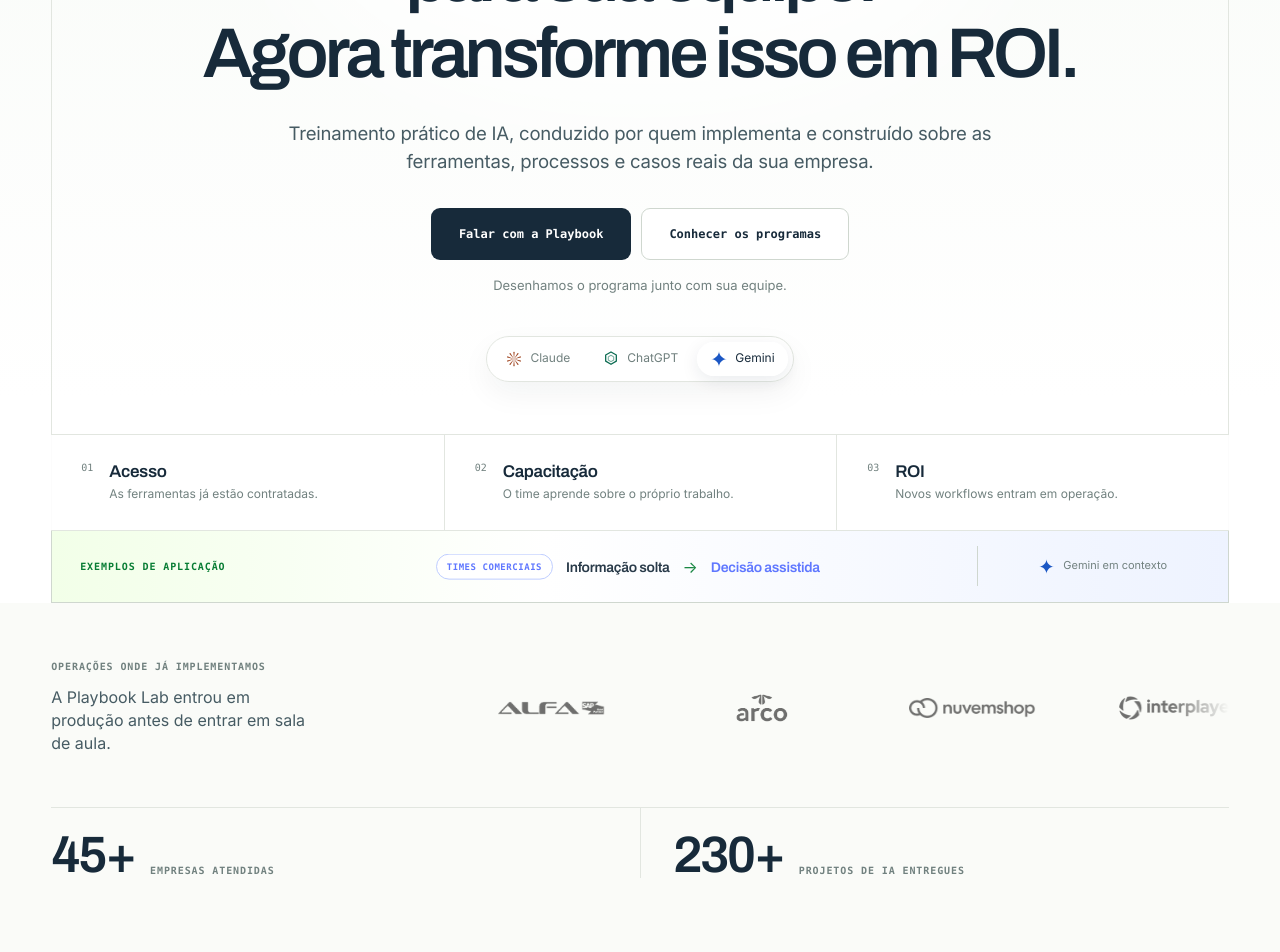
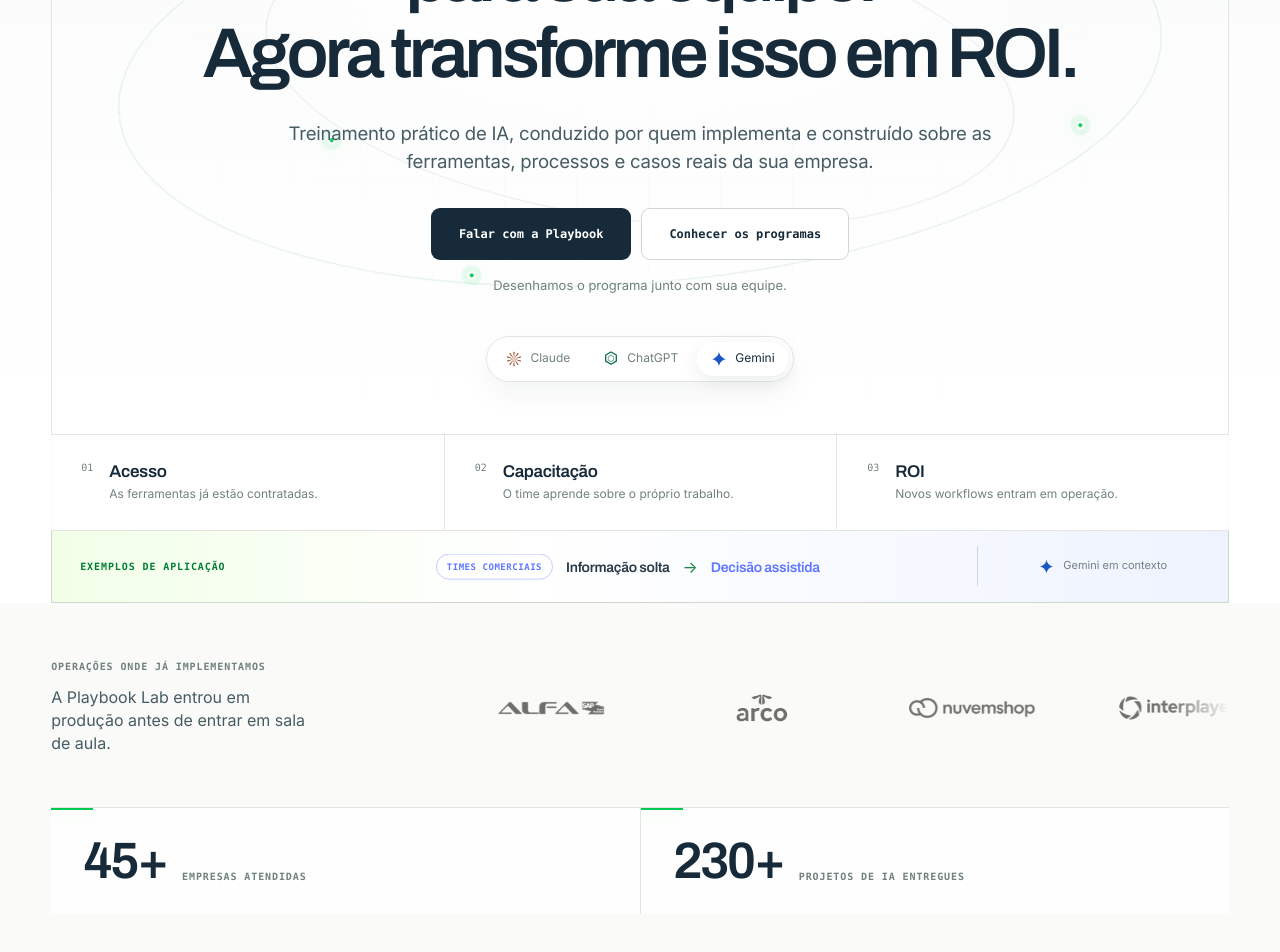
Before and after one commit to felipenunes07/playbook-lab-school, a React (Vite) app: page / in a window 1280 px wide. Shown: the part 400-1352 px from the top of the page. Built offline with nearby package versions, Linux system fonts and the light colour scheme.

Commit message:
feat: add premium motion and AI atmosphere

```diff
--- a/src/App.tsx
+++ b/src/App.tsx
@@ -6,6 +6,7 @@
 import { Button, Arrow } from "./components/ui/Button";
 import { Reveal } from "./components/ui/Reveal";
 import { ToolMark, TOOLS } from "./components/ui/ToolMark";
+import { CountUp } from "./components/ui/CountUp";
 import {
   ADOPTION_GAP,
   CONTACT_URL,
@@ -169,8 +170,8 @@
               <p className="practitioners-statement">{PRACTITIONERS.statement}</p>
               <p>{PRACTITIONERS.body}</p>
               <dl className="practitioner-stats">
-                <div><dt>45+</dt><dd>empresas atendidas</dd></div>
-                <div><dt>230+</dt><dd>projetos entregues</dd></div>
+                <div><dt><CountUp value="45+" /></dt><dd>empresas atendidas</dd></div>
+                <div><dt><CountUp value="230+" /></dt><dd>projetos entregues</dd></div>
               </dl>
               <blockquote>“Não começamos perguntando quais funcionalidades ensinar. Começamos perguntando como o trabalho deveria funcionar com IA.”</blockquote>
             </Reveal>
--- a/src/components/sections/ClientLogos.tsx
+++ b/src/components/sections/ClientLogos.tsx
@@ -1,4 +1,5 @@
 import { CLIENT_LOGOS, PROOF } from "../../data/site";
+import { CountUp } from "../ui/CountUp";
 
 function LogoList({ duplicate = false }: { duplicate?: boolean }) {
   return (
@@ -33,7 +34,7 @@
         <dl className="clients-stats">
           {PROOF.stats.map((stat) => (
             <div key={stat.value}>
-              <dt>{stat.value}</dt>
+              <dt><CountUp value={stat.value} /></dt>
               <dd>{stat.label}</dd>
             </div>
           ))}
--- a/src/components/sections/Hero.tsx
+++ b/src/components/sections/Hero.tsx
@@ -27,6 +27,10 @@
     <section className="hero" aria-labelledby="hero-title">
       <div className="hero-shell">
         <div className="container hero-inner">
+          <div className="hero-atmosphere" aria-hidden="true">
+            <span className="hero-orbit hero-orbit--outer"><i /><i /><i /></span>
+            <span className="hero-orbit hero-orbit--inner"><i /><i /></span>
+          </div>
           <p className="eyebrow hero-eyebrow">
             <span className="hero-eyebrow-dot" aria-hidden="true" />
             {HERO.eyebrow}
--- /dev/null
+++ b/src/components/ui/CountUp.tsx
@@ -0,0 +1,43 @@
+import { useEffect, useMemo, useRef, useState } from "react";
+
+export function CountUp({ value, duration = 1200 }: { value: string; duration?: number }) {
+  const parsed = useMemo(() => {
+    const match = value.match(/^(\d+)(.*)$/);
+    return match ? { target: Number(match[1]), suffix: match[2] } : null;
+  }, [value]);
+  const [current, setCurrent] = useState(0);
+  const elementRef = useRef<HTMLSpanElement | null>(null);
+
+  useEffect(() => {
+    if (!parsed || !elementRef.current) return;
+    if (window.matchMedia?.("(prefers-reduced-motion: reduce)").matches) {
+      setCurrent(parsed.target);
+      return;
+    }
+
+    let frame = 0;
+    let started = false;
+    const observer = new IntersectionObserver(([entry]) => {
+      if (!entry.isIntersecting || started) return;
+      started = true;
+      const start = performance.now();
+      const tick = (now: number) => {
+        const progress = Math.min((now - start) / duration, 1);
+        const eased = 1 - Math.pow(1 - progress, 3);
+        setCurrent(Math.round(parsed.target * eased));
+        if (progress < 1) frame = requestAnimationFrame(tick);
+      };
+      frame = requestAnimationFrame(tick);
+      observer.disconnect();
+    }, { threshold: 0.45 });
+
+    observer.observe(elementRef.current);
+    return () => {
+      observer.disconnect();
+      cancelAnimationFrame(frame);
+    };
+  }, [duration, parsed]);
+
+  if (!parsed) return <>{value}</>;
+  return <span ref={elementRef} aria-label={value}>{current}{parsed.suffix}</span>;
+}
--- a/src/styles/app.css
+++ b/src/styles/app.css
@@ -13,9 +13,10 @@
   --faint: #8c9995;
   --line: #e2e6e0;
   --line-strong: #cfd7cf;
-  --accent: #16b846;
-  --accent-deep: #087d34;
-  --green-pale: #edf6ef;
+  --accent: #00c853;
+  --accent-deep: #007f36;
+  --accent-glow: rgba(0,200,83,.18);
+  --green-pale: #f0f4f1;
   --container: 1220px;
   --gutter: clamp(20px, 4vw, 56px);
 }
@@ -33,6 +34,7 @@
 
 /* Header */
 .site-header { position: sticky; top: 0; z-index: 1100; border-bottom: 1px solid var(--line); background: rgba(250,251,248,.92); box-shadow: 0 10px 34px rgba(17,42,35,.04); backdrop-filter: blur(18px); }
+.site-progress { position: absolute; right: 0; bottom: -1px; left: 0; height: 2px; background: var(--accent); box-shadow: 0 0 14px var(--accent-glow); transform: scaleX(0); transform-origin: left; transition: transform .08s linear; }
 .header-inner { display: flex; align-items: center; justify-content: space-between; height: 76px; }
 .brand,.nav-right,.nav-center { display: flex; align-items: center; }
 .brand { gap: 15px; }
@@ -62,15 +64,30 @@
 .btn:hover .btn-arrow,a:hover > .btn-arrow { transform: translateX(3px); }
 
 /* Hero */
-.hero { padding: 0; overflow: hidden; background: radial-gradient(circle at 50% -18%,rgba(22,184,70,.15),transparent 38%),linear-gradient(180deg,#f7faf6 0%,#fff 78%); }
+.hero { position: relative; padding: 0; overflow: hidden; background: radial-gradient(circle at 50% -18%,rgba(0,200,83,.13),transparent 38%),linear-gradient(180deg,#f7faf8 0%,#fff 78%); }
+.hero::before { content: ""; position: absolute; inset: 0; opacity: .48; background-image: linear-gradient(rgba(16,37,31,.035) 1px,transparent 1px),linear-gradient(90deg,rgba(16,37,31,.035) 1px,transparent 1px); background-size: 72px 72px; mask-image: radial-gradient(ellipse at center,#000,transparent 72%); }
 .hero-shell { position: relative; }
 .hero-shell::before,.hero-shell::after { content: ""; position: absolute; z-index: 0; top: 0; bottom: 0; width: 1px; background: var(--line); }
 .hero-shell::before { left: max(var(--gutter),calc((100vw - var(--container))/2)); }
 .hero-shell::after { right: max(var(--gutter),calc((100vw - var(--container))/2)); }
 .hero-inner { position: relative; z-index: 1; display: flex; flex-direction: column; align-items: center; min-height: 690px; padding: clamp(78px,9vw,124px) clamp(24px,6vw,88px) 52px; text-align: center; }
+.hero-inner > :not(.hero-atmosphere) { position: relative; z-index: 2; }
 .hero-inner::before { content: ""; position: absolute; z-index: -1; top: 70px; left: 50%; width: min(720px,78%); height: 360px; border-radius: 50%; background: rgba(255,255,255,.8); filter: blur(64px); transform: translateX(-50%); }
+.hero-atmosphere { position: absolute; z-index: 1; inset: 34px -120px 0; pointer-events: none; }
+.hero-orbit { position: absolute; top: 50%; left: 50%; border: 1px solid rgba(0,127,54,.12); border-radius: 50%; transform: translate(-50%,-50%) rotate(-8deg); }
+.hero-orbit--outer { width: min(1040px,94vw); height: 420px; animation: orbit-drift 18s ease-in-out infinite alternate; }
+.hero-orbit--inner { width: min(760px,76vw); height: 300px; border-color: rgba(23,42,58,.09); transform: translate(-50%,-50%) rotate(11deg); animation: orbit-drift-inner 16s ease-in-out infinite alternate; }
+.hero-orbit i { position: absolute; width: 8px; height: 8px; border: 2px solid #fff; border-radius: 50%; background: var(--accent); box-shadow: 0 0 0 6px rgba(0,200,83,.08),0 0 24px rgba(0,200,83,.3); }
+.hero-orbit i:nth-child(1) { top: 13%; left: 18%; }
+.hero-orbit i:nth-child(2) { right: 8%; bottom: 28%; }
+.hero-orbit i:nth-child(3) { bottom: 4%; left: 32%; }
+.hero-orbit--inner i:nth-child(1) { top: 6%; left: 66%; background: var(--ink); box-shadow: 0 0 0 6px rgba(23,42,58,.05); }
+.hero-orbit--inner i:nth-child(2) { right: auto; bottom: 12%; left: 10%; }
+@keyframes orbit-drift { to { transform: translate(-50%,-50%) rotate(3deg) scale(1.02); } }
+@keyframes orbit-drift-inner { to { transform: translate(-50%,-50%) rotate(2deg) scale(.98); } }
 .hero-eyebrow { display: inline-flex; align-items: center; gap: 10px; padding: 9px 13px; border: 1px solid var(--line-strong); border-radius: 999px; background: rgba(255,255,255,.78); color: var(--ink-soft); font: 600 11px var(--font-label); letter-spacing: .08em; text-transform: uppercase; box-shadow: 0 8px 24px rgba(16,37,31,.04); }
-.hero-eyebrow-dot { width: 6px; height: 6px; border-radius: 50%; background: var(--accent); box-shadow: 0 0 0 4px rgba(20,193,20,.1); }
+.hero-eyebrow-dot { width: 6px; height: 6px; border-radius: 50%; background: var(--accent); box-shadow: 0 0 0 4px rgba(0,200,83,.1),0 0 18px rgba(0,200,83,.34); animation: signal-pulse 2.2s ease-in-out infinite; }
+@keyframes signal-pulse { 50% { box-shadow: 0 0 0 7px rgba(0,200,83,0),0 0 22px rgba(0,200,83,.42); } }
 .hero-title { max-width: 1030px; margin-top: clamp(30px,4vw,48px); font: 600 clamp(48px,5.5vw,78px)/.97 var(--font-display); letter-spacing: -.057em; }
 .hero-line { display: block; }
 .hero-line--payoff { margin-top: .1em; color: var(--ink); }
@@ -110,16 +127,18 @@
 .clients-head { display: flex; flex-direction: column; gap: 14px; }
 .clients .eyebrow { font: 600 10px var(--font-label); letter-spacing: .09em; text-transform: uppercase; color: var(--muted); }
 .clients-lead { max-width: 28ch; font-size: 16px; line-height: 1.45; color: var(--ink-soft); }
-.clients-marquee { position: relative; min-width: 0; overflow: hidden; mask-image: linear-gradient(90deg,transparent,#000 7%,#000 93%,transparent); }
+.clients-marquee { position: relative; min-width: 0; min-height: 48px; overflow: hidden; mask-image: linear-gradient(90deg,transparent,#000 7%,#000 93%,transparent); }
 .clients-track { display: flex; width: max-content; animation: clients-scroll 34s linear infinite; will-change: transform; }
 .clients-marquee:hover .clients-track { animation-play-state: paused; }
 .clients-strip { display: flex; flex: none; align-items: center; gap: 72px; padding-right: 72px; }
-.clients-strip li { display: grid; flex: 0 0 138px; place-items: center; }
+.clients-strip li { display: grid; flex: 0 0 138px; min-height: 48px; place-items: center; }
 .clients-strip img { width: 100%; max-width: 126px; max-height: 34px; object-fit: contain; filter: brightness(0) saturate(100%) opacity(.56); transition: opacity .2s ease,transform .2s ease; }
 .clients-strip img:hover { opacity: .82; transform: translateY(-2px); }
 @keyframes clients-scroll { to { transform: translateX(-50%); } }
 .clients-stats { grid-column: 1/-1; display: grid; grid-template-columns: repeat(2,1fr); border-top: 1px solid var(--line); }
-.clients-stats > div { display: grid; grid-template-columns: auto 1fr; align-items: end; gap: 15px; padding-top: 24px; }
+.clients-stats > div { position: relative; display: grid; grid-template-columns: auto 1fr; align-items: end; gap: 15px; padding: 30px 32px; overflow: hidden; background: rgba(255,255,255,.7); }
+.clients-stats > div::before { content: ""; position: absolute; top: 0; left: 0; width: 42px; height: 2px; background: var(--accent); box-shadow: 0 0 18px var(--accent-glow); transition: width .5s cubic-bezier(.16,1,.3,1); }
+.clients-stats > div:hover::before { width: 100%; }
 .clients-stats > div + div { padding-left: 32px; border-left: 1px solid var(--line); }
 .clients-stats dt { font: 600 clamp(34px,4vw,54px)/.9 var(--font-display); letter-spacing: -.05em; color: var(--ink); }
 .clients-stats dd { margin: 0 0 2px; font: 600 10px var(--font-label); letter-spacing: .09em; text-transform: uppercase; color: var(--muted); }
@@ -130,7 +149,8 @@
 .decision-intro { position: sticky; top: 126px; }
 .decision-intro .section-copy { max-width: 36ch; margin-top: 30px; }
 .decision-ledger { border-top: 1px solid var(--ink); }
-.decision-row { display: grid; grid-template-columns: 36px minmax(150px,.7fr) 1fr; gap: 22px; padding: 27px 0; border-bottom: 1px solid var(--line-strong); }
+.decision-row { display: grid; grid-template-columns: 36px minmax(150px,.7fr) 1fr; gap: 22px; padding: 27px 0; border-bottom: 1px solid var(--line-strong); transition: padding .3s ease,background .3s ease,box-shadow .3s ease; }
+.decision-row:hover { padding-right: 18px; padding-left: 18px; background: rgba(255,255,255,.76); box-shadow: 0 14px 36px rgba(17,42,35,.045); }
 .decision-index { padding-top: 3px; font: 10px var(--font-label); color: var(--accent-deep); }
 .decision-row h3 { font: 600 18px/1.25 var(--font-display); letter-spacing: -.03em; }
 .decision-row p { font-size: 14px; line-height: 1.55; color: var(--muted); }
@@ -142,6 +162,8 @@
 .programs-grid-v2 { display: grid; grid-template-columns: repeat(2,1fr); gap: 16px; margin-top: 62px; }
 .program-card-v2 { position: relative; display: flex; flex-direction: column; min-height: 480px; padding: clamp(28px,3vw,42px); overflow: hidden; border: 1px solid var(--line-strong); border-radius: 16px; background: #fbfcfa; transition: border-color .25s ease,box-shadow .25s ease,transform .25s ease; }
 .program-card-v2:hover { border-color: #aebbb1; box-shadow: 0 22px 54px rgba(17,42,35,.09); transform: translateY(-4px); }
+.program-card-v2:hover .program-name { border-color: var(--accent); color: var(--accent-deep); }
+.program-card-v2:hover .program-cta .btn-arrow { transform: translateX(4px); }
 .program-card-v2::after { content: ""; position: absolute; top: 0; right: 0; left: 0; height: 3px; background: var(--line-strong); }
 .program-card-v2:nth-child(3) { grid-column: 1/-1; min-height: 390px; }
 .program-card-v2.is-featured { background: var(--green-pale); color: var(--ink); border-color: #bfd7c4; box-shadow: 0 20px 54px rgba(22,86,47,.08); }
@@ -165,12 +187,12 @@
 .is-featured .program-cta:hover { color: var(--accent-deep); }
 
 /* Tailored */
-.tailored-section { position: relative; overflow: hidden; padding-block: clamp(96px,10vw,150px); border-top: 1px solid #203a32; border-bottom: 1px solid #203a32; background: radial-gradient(circle at 78% 16%,rgba(22,184,70,.14),transparent 28%),var(--ink-deep); color: #fff; }
+.tailored-section { position: relative; overflow: hidden; padding-block: clamp(96px,10vw,150px); border-top: 1px solid #203a32; border-bottom: 1px solid #203a32; background: radial-gradient(circle at 78% 16%,rgba(0,200,83,.15),transparent 28%),var(--ink-deep); color: #fff; }
 .tailored-section::before { content: ""; position: absolute; inset: 0; opacity: .48; background-image: linear-gradient(rgba(255,255,255,.045) 1px,transparent 1px),linear-gradient(90deg,rgba(255,255,255,.045) 1px,transparent 1px); background-size: 72px 72px; mask-image: linear-gradient(to bottom,#000,transparent 82%); }
 .tailored-grid,.method-grid { position: relative; z-index: 1; }
 .tailored-grid { display: grid; grid-template-columns: .86fr 1.14fr; gap: clamp(60px,8vw,120px); align-items: center; }
 .tailored-section .section-kicker { color: rgba(255,255,255,.56); }
-.tailored-section .section-kicker > span { color: #39d96c; }
+.tailored-section .section-kicker > span { color: #55ef88; }
 .tailored-copy .section-title { color: #fff; }
 .tailored-copy .section-title span { color: #9fb2aa; }
 .tailored-copy > p:not(.section-kicker) { max-width: 48ch; margin-top: 28px; line-height: 1.65; color: rgba(255,255,255,.68); }
@@ -184,6 +206,8 @@
 .work-system-output > span { border-color: #c9ddb9; background: var(--green-pale); color: var(--accent-deep); }
 .work-system-core { position: relative; display: flex; flex-direction: column; gap: 10px; margin: 46px 0; padding: 34px; border: 1px solid var(--line-strong); border-radius: 12px; background: #fff; text-align: center; }
 .work-system-core::before,.work-system-core::after { content: ""; position: absolute; left: 50%; width: 1px; height: 46px; background: #b7c5db; }
+.work-system-core::before,.work-system-core::after { background: linear-gradient(to bottom,rgba(0,127,54,.18),var(--accent),rgba(0,127,54,.18)); background-size: 100% 220%; animation: flow-signal 1.8s linear infinite; }
+@keyframes flow-signal { to { background-position: 0 220%; } }
 .work-system-core::before { bottom: 100%; }.work-system-core::after { top: 100%; }
 .work-system-core span { font: 600 10px var(--font-label); letter-spacing: .08em; text-transform: uppercase; color: var(--accent-deep); }
 .work-system-core strong { font: 600 clamp(22px,2.4vw,32px) var(--font-display); letter-spacing: -.04em; }
@@ -191,7 +215,7 @@
 .method-grid { display: grid; grid-template-columns: repeat(4,1fr); margin-top: 100px; border-top: 1px solid rgba(255,255,255,.18); }
 .method-item { padding: 28px 26px 0 0; }
 .method-item + .method-item { padding-left: 26px; border-left: 1px solid rgba(255,255,255,.14); }
-.method-item > span { font: 10px var(--font-label); color: #39d96c; }
+.method-item > span { font: 10px var(--font-label); color: #55ef88; }
 .method-item h3 { margin-top: 18px; font: 600 19px var(--font-display); color: #fff; }
 .method-item p { margin-top: 10px; font-size: 13px; line-height: 1.55; color: rgba(255,255,255,.58); }
 
@@ -200,6 +224,8 @@
 .practitioners-grid-v2 { display: grid; grid-template-columns: 1.12fr .88fr; gap: clamp(52px,8vw,112px); align-items: center; }
 .practitioners-image { position: relative; min-height: 650px; overflow: hidden; background: var(--stone); }
 .practitioners-image img { width: 100%; height: 100%; min-height: 650px; object-fit: cover; filter: saturate(.88) contrast(1.02); }
+.practitioners-image.is-in img { animation: image-settle 1.4s cubic-bezier(.16,1,.3,1) both; }
+@keyframes image-settle { from { transform: scale(1.055); filter: saturate(.72) contrast(1.02); } to { transform: none; filter: saturate(.88) contrast(1.02); } }
 .practitioners-image::after { content: ""; position: absolute; inset: 0; background: linear-gradient(to top,rgba(4,8,5,.72),transparent 45%); }
 .practitioners-image figcaption { position: absolute; z-index: 1; right: 0; bottom: 0; left: 0; display: flex; flex-direction: column; gap: 8px; padding: 34px; color: #fff; font-size: 14px; }
 .practitioners-image figcaption span { font: 600 10px var(--font-label); letter-spacing: .09em; text-transform: uppercase; color: var(--accent); }
@@ -305,7 +331,7 @@
   .clients-strip { gap: 46px; padding-right: 46px; }
   .clients-strip li { flex-basis: 116px; }
   .clients-stats { grid-template-columns: 1fr; }
-  .clients-stats > div + div { margin-top: 20px; padding-left: 0; border-left: 0; }
+  .clients-stats > div + div { margin-top: 20px; padding: 30px 22px; border-left: 0; }
   .decision-row { grid-template-columns: 30px 1fr; }
   .decision-row p { grid-column: 2; }
   .programs-grid-v2,.deliverables-grid-v2 { grid-template-columns: 1fr; }
@@ -326,6 +352,8 @@
 
 @media (prefers-reduced-motion: reduce) {
   .tool-chip > span { animation: none; }
+  .hero-orbit,.hero-eyebrow-dot,.work-system-core::before,.work-system-core::after,.practitioners-image.is-in img { animation: none; }
+  .site-progress { transition: none; }
   .clients-marquee { overflow-x: auto; mask-image: none; }
   .clients-track { animation: none; }
   .clients-strip[aria-hidden="true"] { display: none; }
```
Also changed, not shown: src/components/layout/Navbar.tsx (+7 -1 lines).
